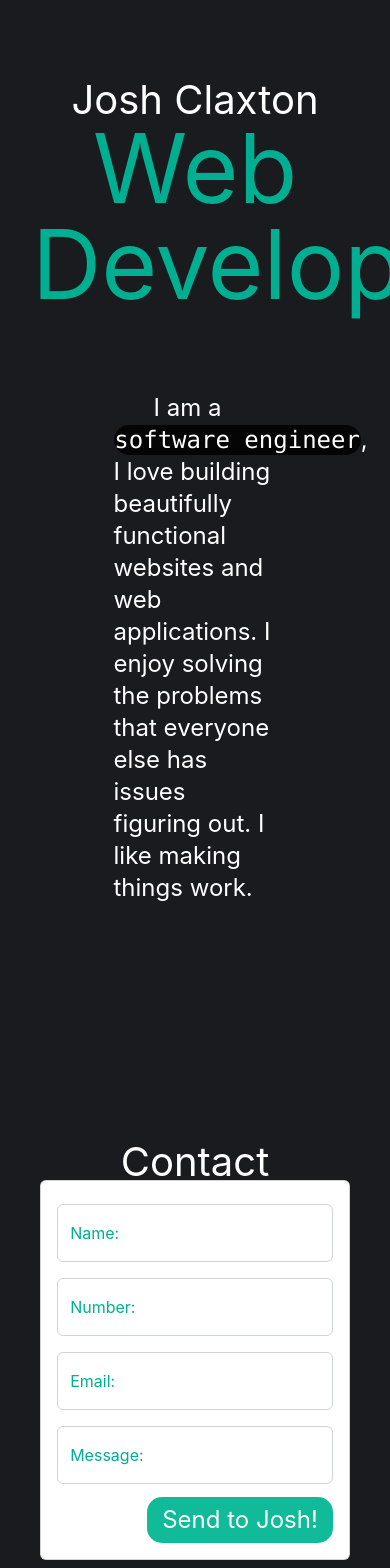
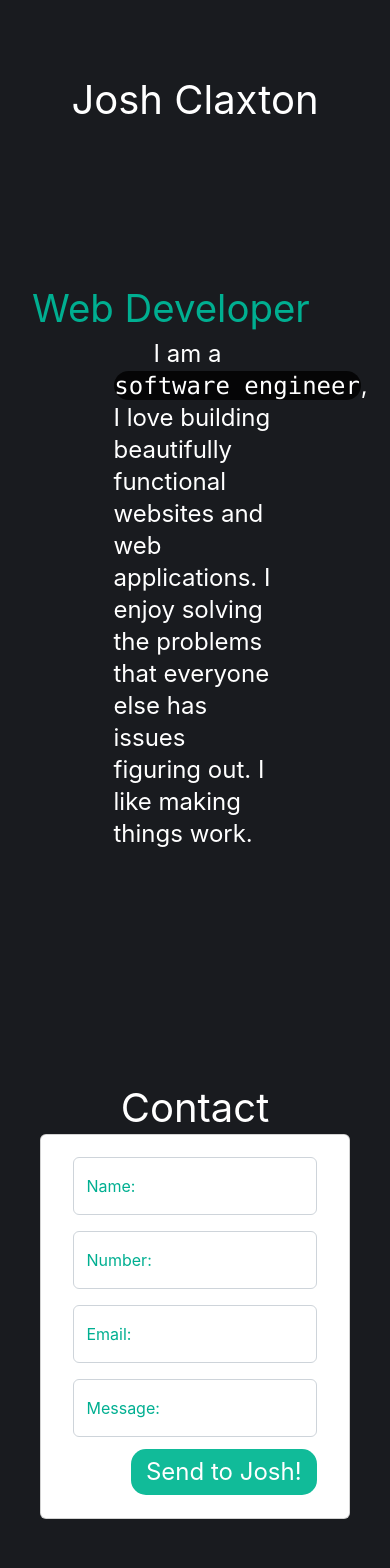
Before and after one commit to JRCcoding/Portfolio, a React (Create React App) app in the folder client/: page / in a window 390 px wide. Shown: the part 220-1788 px from the top of the page. Built offline with nearby package versions, Linux system fonts and the light colour scheme; some icons are missing.

Commit message:
quick mobile fix for contact

```diff
--- a/client/src/App.css
+++ b/client/src/App.css
@@ -28,3 +28,14 @@ h2 {
 h1 {
     font-size: 40px!important;
 }
+
+
+.webdeveloper {
+    font-size: 2.4rem;
+}
+
+@media only screen and (min-width: 600px) {
+    .webdeveloper {
+        font-size: 4rem;
+    }
+}
--- a/client/src/components/Contact.css
+++ b/client/src/components/Contact.css
@@ -1,8 +1,9 @@
 .contact_MDBCard {
-    width: 75%;
+    width: 55%;
     margin-left: auto;
     margin-right: auto;
-    padding-top: 2%;
+    margin-top: 2.5%;
+    padding: 2% 5%;
 }
 .contact_title {
     margin-left: auto;
--- a/client/src/components/Personal.js
+++ b/client/src/components/Personal.js
@@ -20,9 +20,7 @@ const Personal = () => {
             className='-mt-40 mb-40 mx-auto'
             id='about'
           ></img> */}
-          <p className='text-8xl text-center -mt-40 mb-20 text-[rgb(0,175,145)]'>
-            Web Developer
-          </p>
+          <p className='webdeveloper text-[rgb(0,175,145)]'>Web Developer</p>
           <p className='text-white text-2xl sm:col-2 mx-auto indent-10 mb-40 w-1/2'>
             I am a <pre className='inline'>software engineer</pre>, I love
             building beautifully functional websites and web applications. I
```
